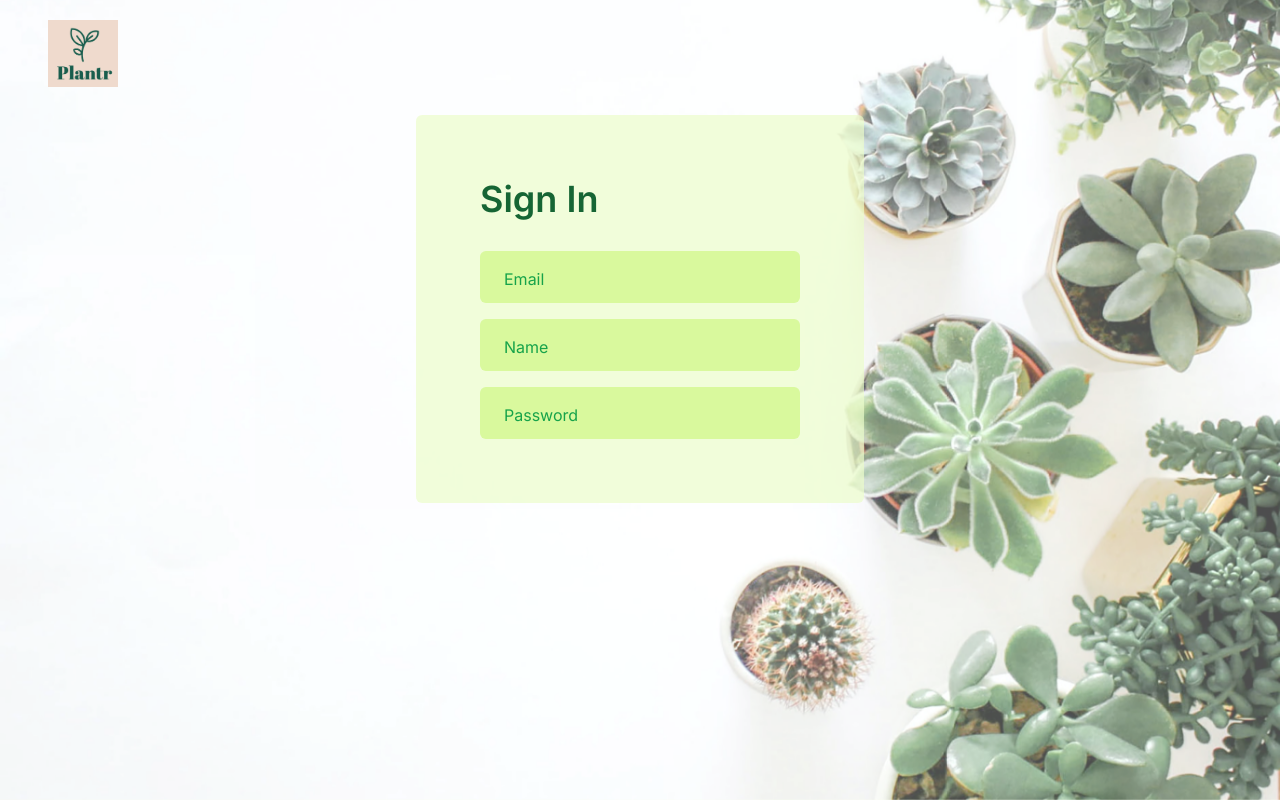
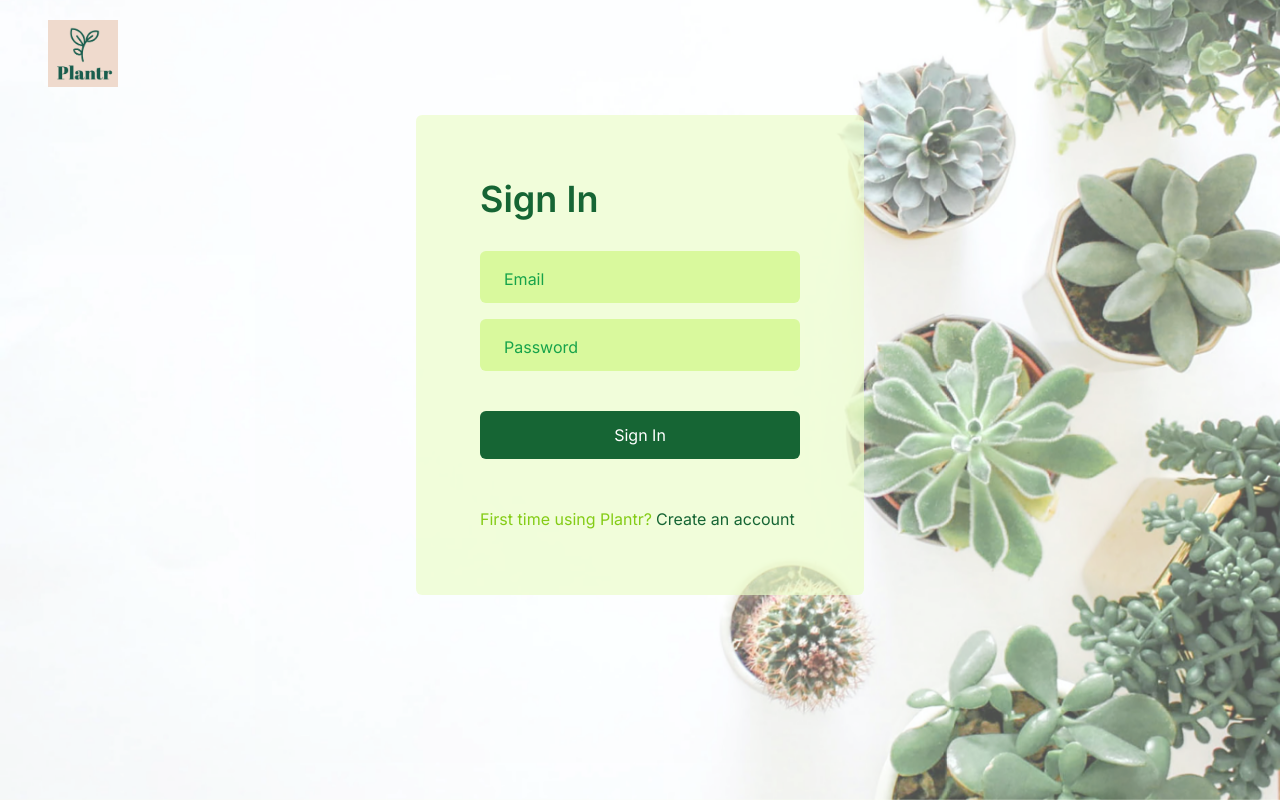
Before and after one commit to Kanem96/Plantr, a Next.js app: page / in a window 1280 px wide. Built offline with nearby package versions, Linux system fonts and the light colour scheme.

Commit message:
added conditional rendering for sign in and sign up

```diff
--- a/app/(auth)/page.jsx
+++ b/app/(auth)/page.jsx
@@ -1,13 +1,21 @@
 "use client";
 
 import Image from "next/image";
-import React, { useState } from "react";
+import React, { useCallback, useState } from "react";
 import Input from "../(components)/Input";
 
 const SignInPage = () => {
   const [email, setEmail] = useState();
   const [name, setName] = useState();
   const [password, setPassword] = useState();
+
+  const [variant, setVariant] = useState("signin");
+
+  const toggleVariant = useCallback(() => {
+    setVariant((currentVariant) =>
+      currentVariant === "signin" ? "signup" : "signin"
+    );
+  }, []);
 
   return (
     <div className="relative h-full w-full bg-[url('/images/background.jpg')] bg-cover bg-center bg-fixed bg-no-repeat">
@@ -18,22 +26,24 @@ const SignInPage = () => {
         <div className="flex justify-center">
           <div className="bg-lime-100 bg-opacity-70 px-16 py-16 self-center mt-2 lg:w-2/5 lg:max-w-md rounded-md w-full">
             <h2 className="text-green-800 text-4xl mb-8 font-semibold">
-              Sign In
+              {variant === "signin" ? "Sign In" : "Sign Up"}
             </h2>
             <div className="flex flex-col gap-4">
+              {variant === "signup" && (
+                <Input
+                  label="Name"
+                  onChange={(event) => setName(event.target.value)}
+                  id="name"
+                  type="name"
+                  value={name}
+                />
+              )}
               <Input
                 label="Email"
                 onChange={(event) => setEmail(event.target.value)}
                 id="email"
                 type="email"
                 value={email}
-              />
-              <Input
-                label="Name"
-                onChange={(event) => setName(event.target.value)}
-                id="name"
-                type="name"
-                value={name}
               />
               <Input
                 label="Password"
@@ -43,6 +53,20 @@ const SignInPage = () => {
                 value={password}
               />
             </div>
+            <button className="bg-green-800 py-3 text-white rounded-md w-full mt-10 hover:bg-green-900 transition">
+              {variant === "signin" ? "Sign In" : "Create an account"}
+            </button>
+            <p className="text-lime-500 mt-12">
+              {variant === "signin"
+                ? "First time using Plantr?"
+                : "Already have an account?"}
+              <span
+                className="text-green-800 ml-1 hover:underline cursor-pointer"
+                onClick={toggleVariant}
+              >
+                {variant === "signin" ? "Create an account" : "Sign in here"}
+              </span>
+            </p>
           </div>
         </div>
       </div>
```
